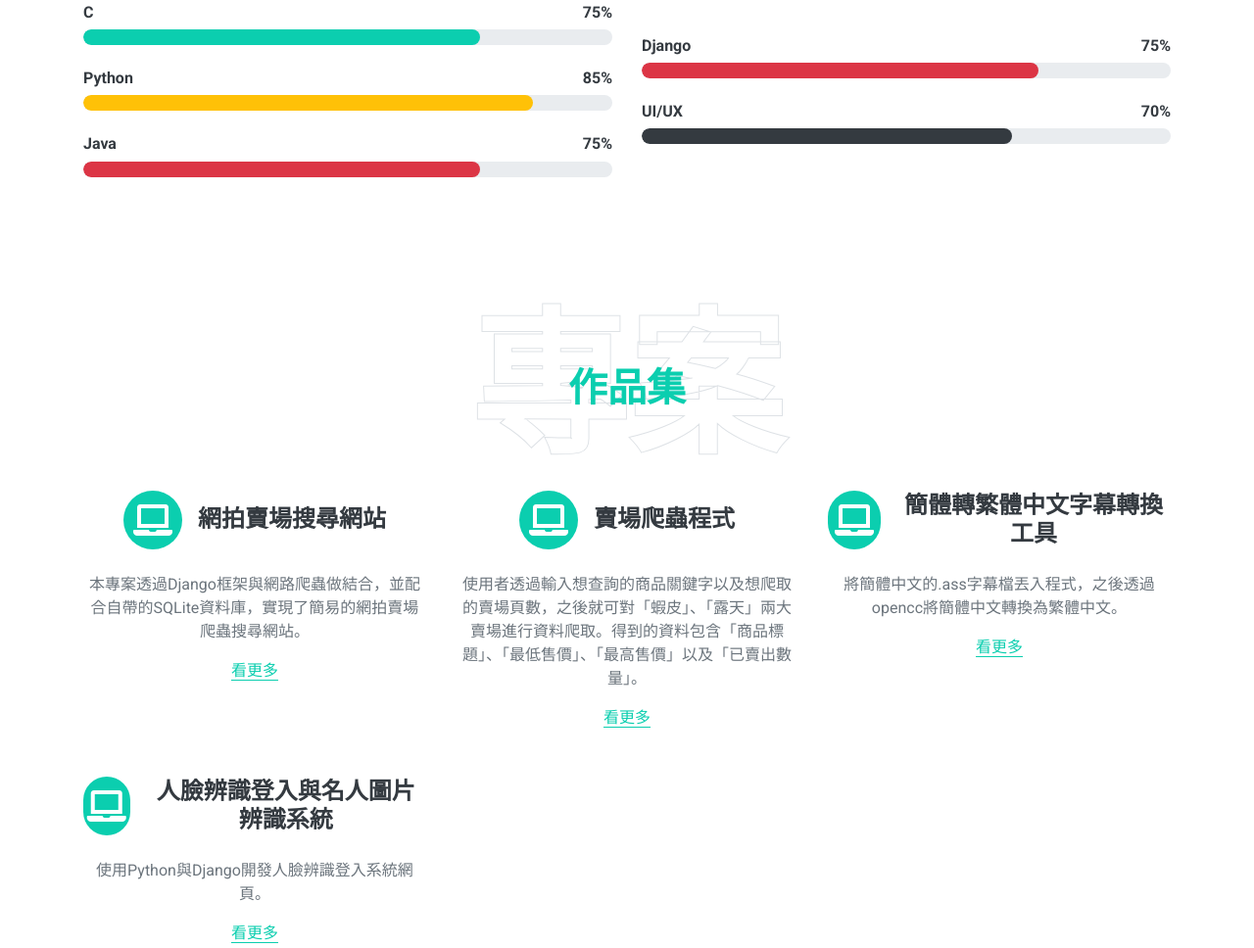
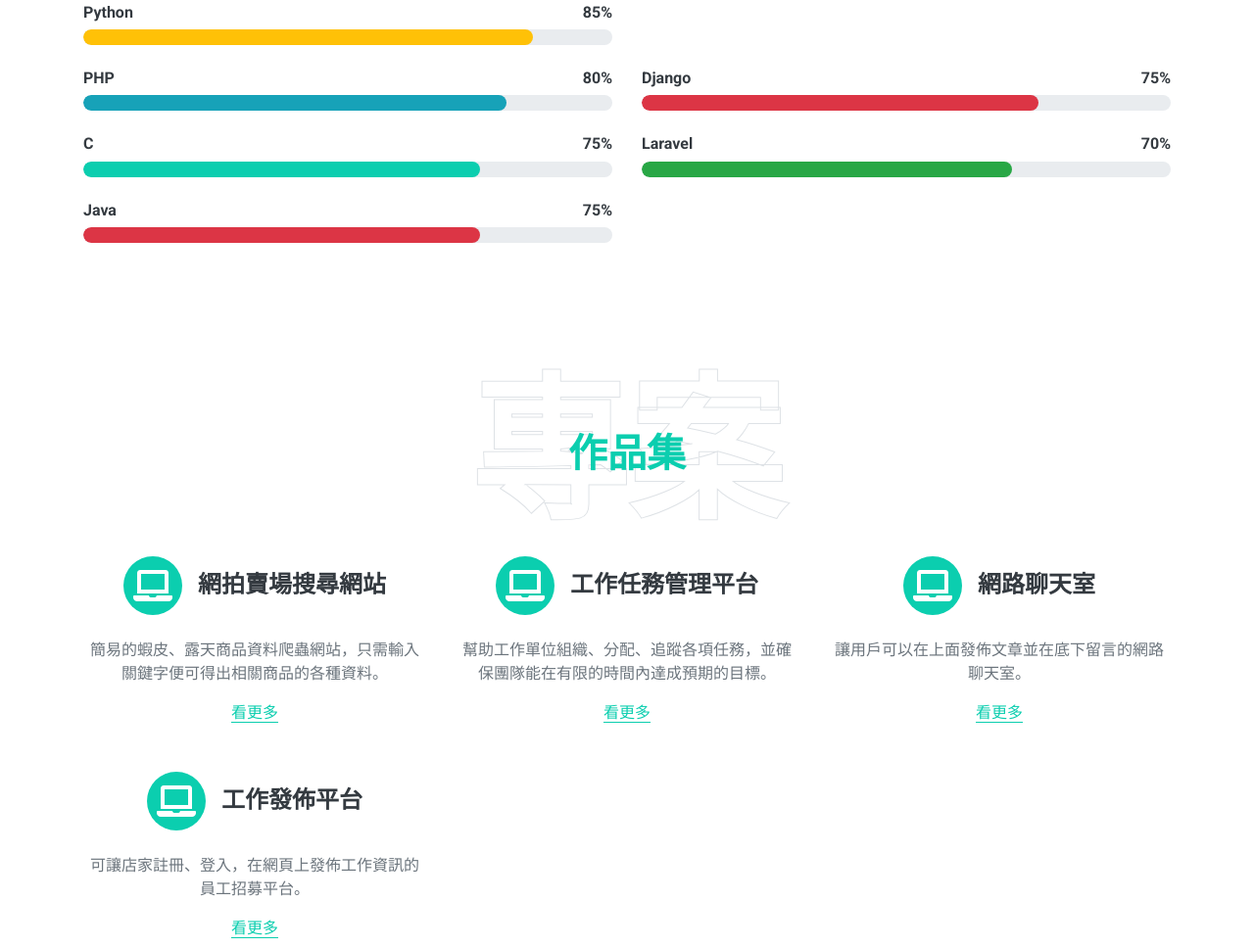
Before and after one commit to kerycheng/kerycheng.github.io, a plain HTML site: page index.html in a window 1280 px wide. Shown: the part 2437-3405 px from the top of the page at 98% size. Drawn offline with nearby package versions, Linux system fonts and the light colour scheme.

Commit message:
修改、新增作品集

```diff
--- a/index.html
+++ b/index.html
@@ -178,20 +178,29 @@
                 <div class="col-md-6">
                     <div class="skill mb-4">
                         <div class="d-flex justify-content-between">
+                            <h6 class="font-weight-bold">Python</h6>
+                            <h6 class="font-weight-bold">85%</h6>
+                        </div>
+                        <div class="progress">
+                            <div class="progress-bar bg-warning" role="progressbar" aria-valuenow="85" aria-valuemin="0" aria-valuemax="100"></div>
+                        </div>
+                    </div>
+                    <div class="skill mb-4">
+                        <div class="d-flex justify-content-between">
+                            <h6 class="font-weight-bold">PHP</h6>
+                            <h6 class="font-weight-bold">80%</h6>
+                        </div>
+                        <div class="progress">
+                            <div class="progress-bar bg-info" role="progressbar" aria-valuenow="80" aria-valuemin="0" aria-valuemax="100"></div>
+                        </div>
+                    </div>
+                    <div class="skill mb-4">
+                        <div class="d-flex justify-content-between">
                             <h6 class="font-weight-bold">C</h6>
                             <h6 class="font-weight-bold">75%</h6>
                         </div>
                         <div class="progress">
                             <div class="progress-bar bg-primary" role="progressbar" aria-valuenow="75" aria-valuemin="0" aria-valuemax="100"></div>
-                        </div>
-                    </div>
-                    <div class="skill mb-4">
-                        <div class="d-flex justify-content-between">
-                            <h6 class="font-weight-bold">Python</h6>
-                            <h6 class="font-weight-bold">85%</h6>
-                        </div>
-                        <div class="progress">
-                            <div class="progress-bar bg-warning" role="progressbar" aria-valuenow="85" aria-valuemin="0" aria-valuemax="100"></div>
                         </div>
                     </div>
                     <div class="skill mb-4">
@@ -216,11 +225,11 @@
                     </div>
                     <div class="skill mb-4">
                         <div class="d-flex justify-content-between">
-                            <h6 class="font-weight-bold">UI/UX</h6>
+                            <h6 class="font-weight-bold">Laravel</h6>
                             <h6 class="font-weight-bold">70%</h6>
                         </div>
                         <div class="progress">
-                            <div class="progress-bar bg-dark" role="progressbar" aria-valuenow="70" aria-valuemin="0" aria-valuemax="100"></div>
+                            <div class="progress-bar bg-success" role="progressbar" aria-valuenow="70" aria-valuemin="0" aria-valuemax="100"></div>
                         </div>
                     </div>
                 </div>
@@ -243,32 +252,32 @@
                         <i class="fa fa-2x fa-laptop service-icon bg-primary text-white mr-3"></i>
                         <h4 class="font-weight-bold m-0">網拍賣場搜尋網站</h4>
                     </div>
-                    <p>本專案透過Django框架與網路爬蟲做結合，並配合自帶的SQLite資料庫，實現了簡易的網拍賣場爬蟲搜尋網站。</p>
+                    <p>簡易的蝦皮、露天商品資料爬蟲網站，只需輸入關鍵字便可得出相關商品的各種資料。</p>
                     <a class="border-bottom border-primary text-decoration-none" href="https://github.com/kerycheng/online_store_crawler_website">看更多</a>
                 </div>
                 <div class="col-lg-4 col-md-6 text-center mb-5">
                     <div class="d-flex align-items-center justify-content-center mb-4">
                         <i class="fa fa-2x fa-laptop service-icon bg-primary text-white mr-3"></i>
-                        <h4 class="font-weight-bold m-0">賣場爬蟲程式</h4>
+                        <h4 class="font-weight-bold m-0">工作任務管理平台</h4>
                     </div>
-                    <p>使用者透過輸入想查詢的商品關鍵字以及想爬取的賣場頁數，之後就可對「蝦皮」、「露天」兩大賣場進行資料爬取。得到的資料包含「商品標題」、「最低售價」、「最高售價」以及「已賣出數量」。</p>
-                    <a class="border-bottom border-primary text-decoration-none" href="https://github.com/kerycheng/onlineshop_crawler">看更多</a>
+                    <p>幫助工作單位組織、分配、追蹤各項任務，並確保團隊能在有限的時間內達成預期的目標。</p>
+                    <a class="border-bottom border-primary text-decoration-none" href="https://github.com/kerycheng/Task-Management-System">看更多</a>
                 </div>
                 <div class="col-lg-4 col-md-6 text-center mb-5">
                     <div class="d-flex align-items-center justify-content-center mb-4">
                         <i class="fa fa-2x fa-laptop service-icon bg-primary text-white mr-3"></i>
-                        <h4 class="font-weight-bold m-0">簡體轉繁體中文字幕轉換工具</h4>
+                        <h4 class="font-weight-bold m-0">網路聊天室</h4>
                     </div>
-                    <p>將簡體中文的.ass字幕檔丟入程式，之後透過opencc將簡體中文轉換為繁體中文。</p>
-                    <a class="border-bottom border-primary text-decoration-none" href="https://github.com/kerycheng/Simplified-to-Traditional-Subtitle-Conversion">看更多</a>
+                    <p>讓用戶可以在上面發佈文章並在底下留言的網路聊天室。</p>
+                    <a class="border-bottom border-primary text-decoration-none" href="https://github.com/kerycheng/chatroom">看更多</a>
                 </div>
                 <div class="col-lg-4 col-md-6 text-center mb-5">
                     <div class="d-flex align-items-center justify-content-center mb-4">
                         <i class="fa fa-2x fa-laptop service-icon bg-primary text-white mr-3"></i>
-                        <h4 class="font-weight-bold m-0">人臉辨識登入與名人圖片辨識系統</h4>
+                        <h4 class="font-weight-bold m-0">工作發佈平台</h4>
                     </div>
-                    <p>使用Python與Django開發人臉辨識登入系統網頁。</p>
-                    <a class="border-bottom border-primary text-decoration-none" href="https://github.com/pu20720/2019/blob/master/B18-%E8%87%89%E9%83%A8%E8%BE%A8%E8%AD%98/%E5%B0%88%E9%A1%8C%E6%88%90%E6%9E%9C%E5%A0%B1%E5%91%8A%E6%9B%B8.pdf">看更多</a>
+                    <p>可讓店家註冊、登入，在網頁上發佈工作資訊的員工招募平台。</p>
+                    <a class="border-bottom border-primary text-decoration-none" href="https://github.com/kerycheng/Job_Vacancy_Platform">看更多</a>
                 </div>
             </div>
         </div>
```
